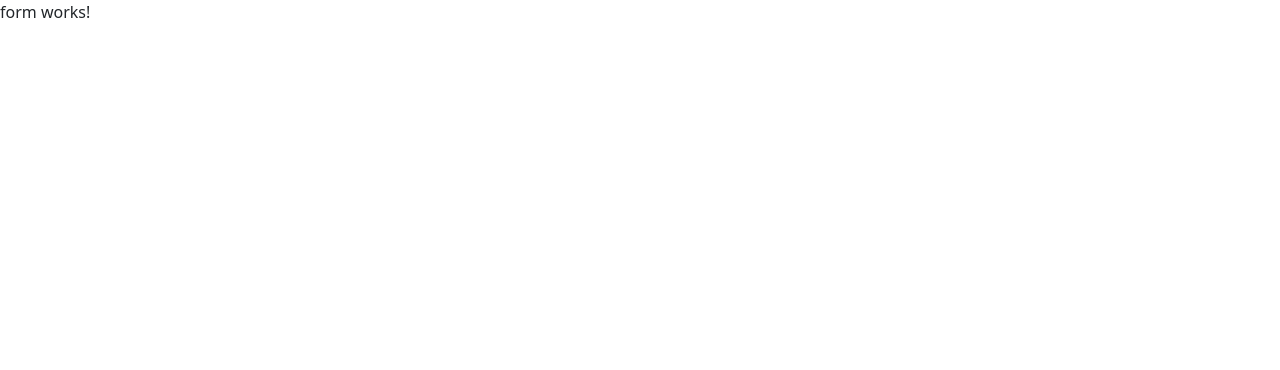
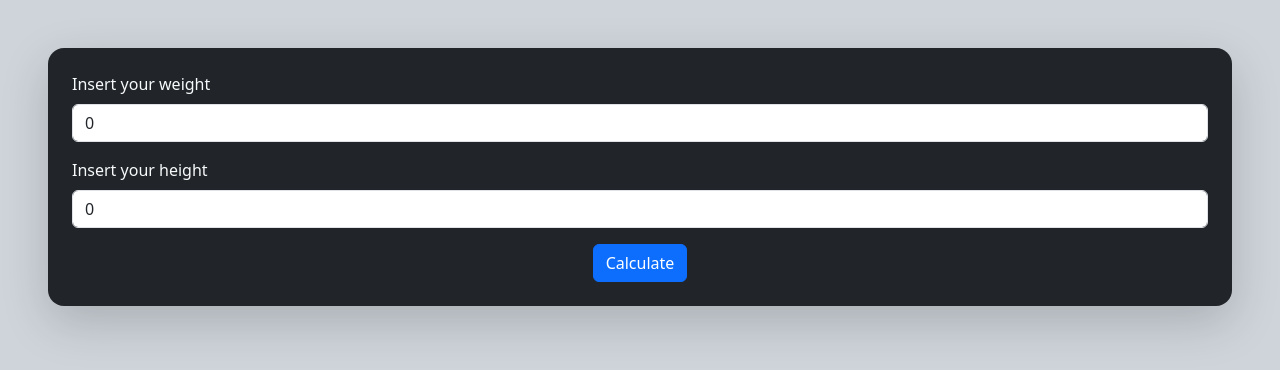
Before and after one commit to h-and-rod/IMCcalc, an Angular app: page / in a window 1280 px wide. Shown: the top 370 px of the page. Built offline with nearby package versions, Linux system fonts and the light colour scheme.

Commit message:
Applying visual changes

```diff
--- a/src/app/form/form.component.html
+++ b/src/app/form/form.component.html
@@ -1 +1,13 @@
-<p>form works!</p>
+<form class="p-4 m-5 bg-dark rounded-4 shadow-lg text-light">
+    <div class="mb-3">
+      <label for="weight" class="form-label">Insert your weight</label>
+      <input type="number" class="form-control" id="weight" [(ngModel)]="weight" name="weight">
+    </div>
+    <div class="mb-3">
+      <label for="height" class="form-label">Insert your height</label>
+      <input type="number" class="form-control" id="height" [(ngModel)]="height" name="height">
+    </div>
+    <div class="d-flex justify-content-center">
+        <button type="submit" class="btn btn-primary">Calculate</button>
+    </div>
+  </form>
--- a/src/app/form/form.component.ts
+++ b/src/app/form/form.component.ts
@@ -11,7 +11,7 @@
     height:number = 0;
     IMC:number = 0;
 
-    onClickCalculateButton(){
+    onClickIMCCalculateButton(){
       this.IMC = this.weight/(this.height * this.height);
     }
 }
--- a/src/index.html
+++ b/src/index.html
@@ -7,7 +7,7 @@
   <meta name="viewport" content="width=device-width, initial-scale=1">
   <link rel="icon" type="image/x-icon" href="favicon.ico">
 </head>
-<body>
+<body class="bg-dark-subtle">
   <app-root></app-root>
 </body>
 </html>
```
